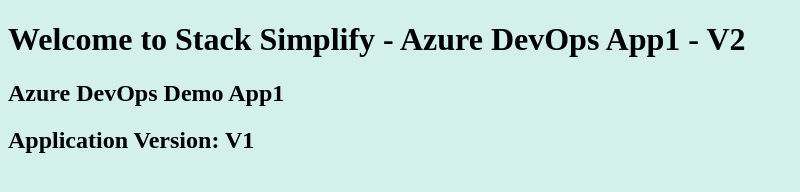
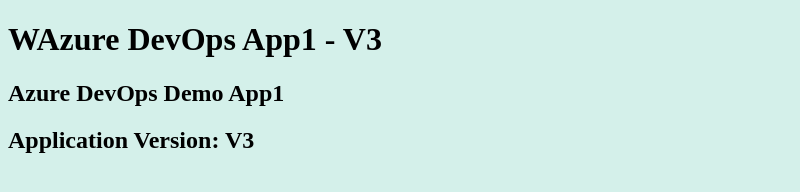
Before and after one commit to keremaksoy/azure-devops-github-acr-aks-app1, a plain HTML site: page index.html in a window 1280 px wide. Shown: the whole page, without its empty margins (0-800 px from the left). Drawn offline with Linux system fonts and the light colour scheme.

Commit message:
Release V3

```diff
--- a/index.html
+++ b/index.html
@@ -1,8 +1,8 @@
 <!DOCTYPE html>
 <html>
    <body style="background-color:rgb(212, 240, 234);">
-      <h1>Welcome to Stack Simplify - Azure DevOps App1 - V2</h1>
+      <h1>WAzure DevOps App1 - V3</h1>
       <h2>Azure DevOps Demo App1</h2>
-      <h2>Application Version: V1</h2>
+      <h2>Application Version: V3</h2>
    </body>
 </html>
```
